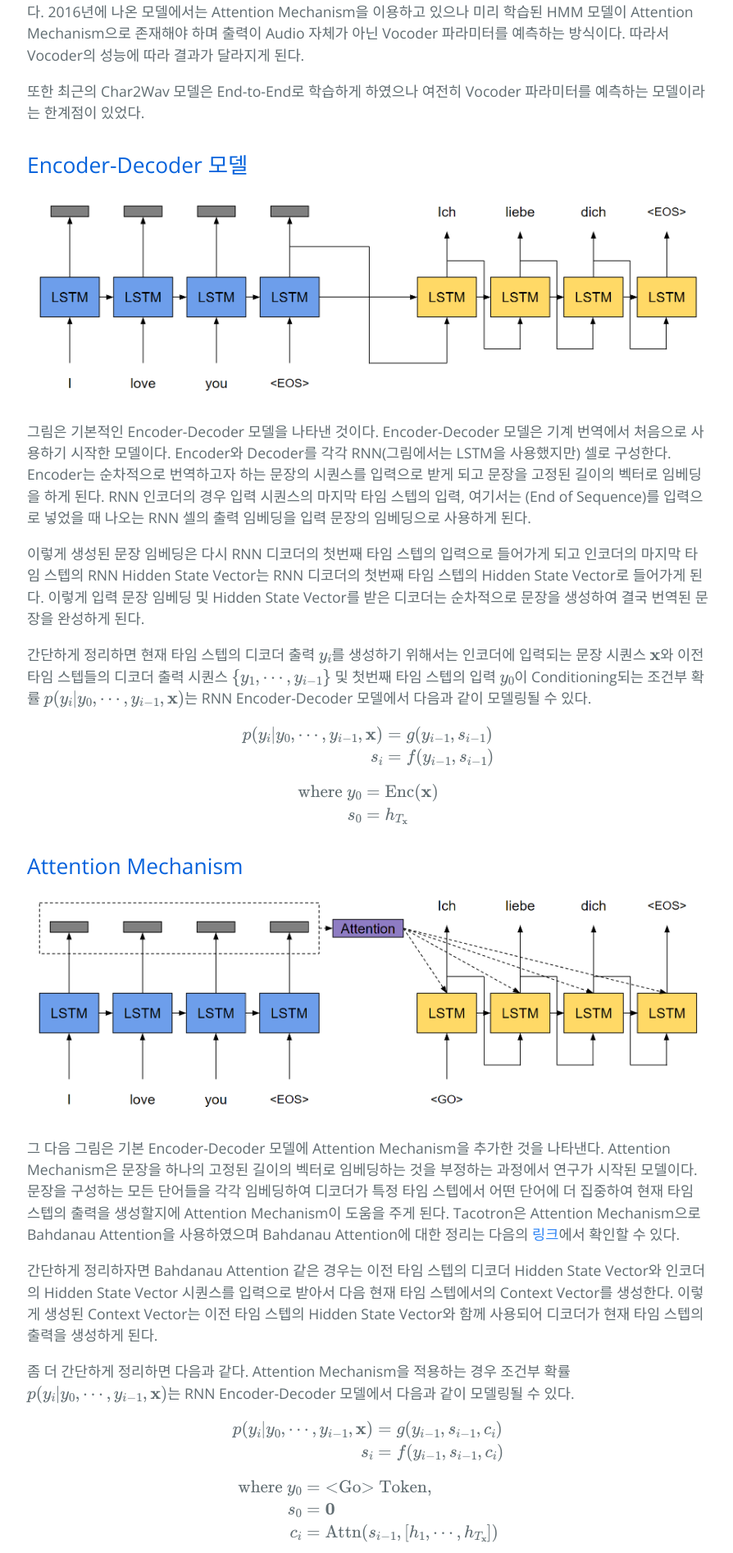
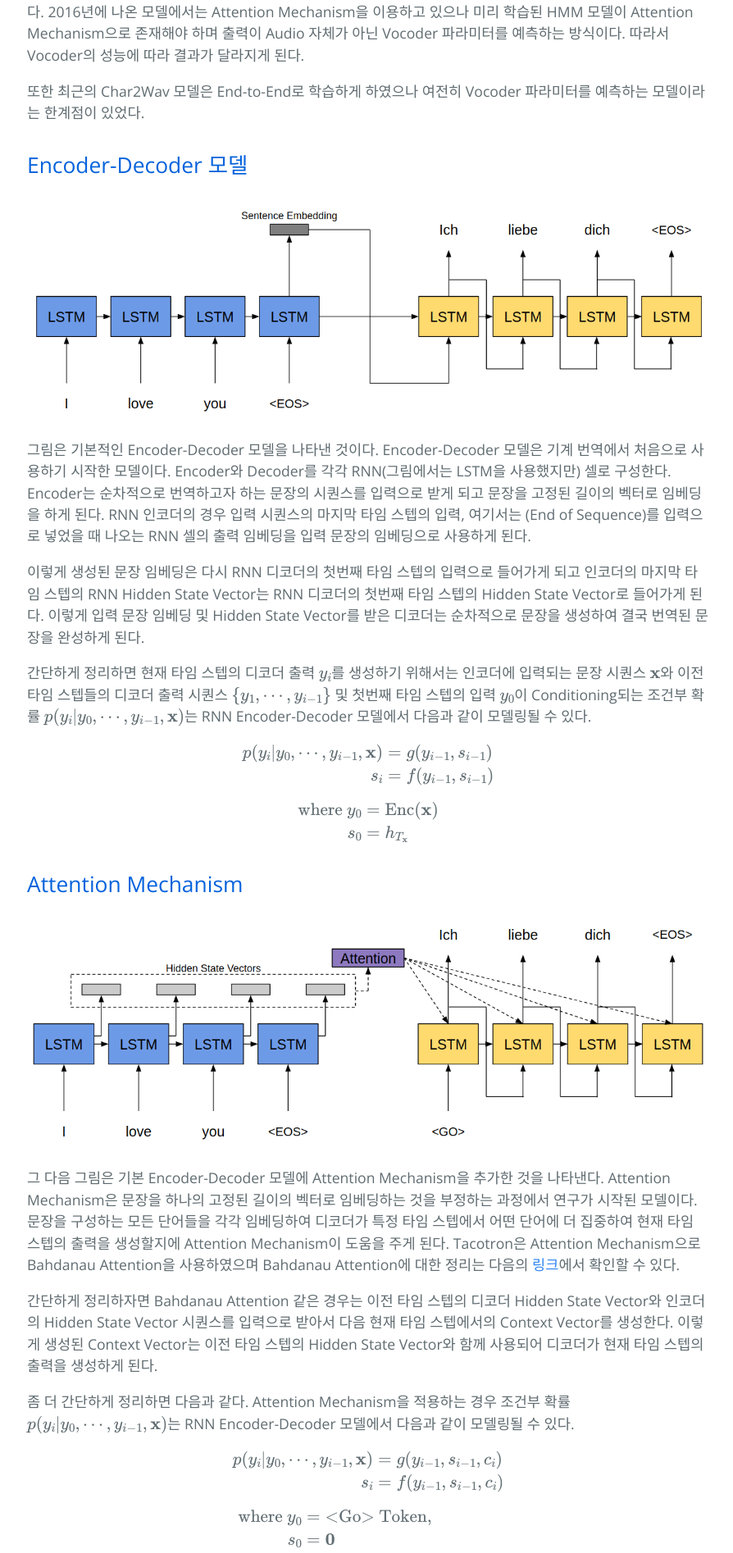
Before and after one commit to hcnoh/hcnoh.github.io, a Jekyll site: the page built from _posts/2018-12-11-tacotron.md, in a window 1280 px wide. Shown: the part 2066-3960 px from the top of the page at 82% size, without its empty margins (191-1085 px from the left). Built offline with Jekyll 4.4.1, drawn with Linux system fonts in a browser that asks for light colours; formulas are drawn with MathJax 3; comment, search, counter and statistics services are not loaded.

Commit message:
Update 2018-12-11-tacotron.md

```diff
--- a/_posts/2018-12-11-tacotron.md
+++ b/_posts/2018-12-11-tacotron.md
@@ -55,7 +55,7 @@ DeepVoice (2017):
 또한 최근의 Char2Wav 모델은 End-to-End로 학습하게 하였으나 여전히 Vocoder 파라미터를 예측하는 모델이라는 한계점이 있었다.
 
 ## Encoder-Decoder 모델
-![](/assets/img/2018-12-11-tacotron/02.PNG)
+![](/assets/img/2018-12-11-tacotron/02.png)
 
 그림은 기본적인 Encoder-Decoder 모델을 나타낸 것이다. Encoder-Decoder 모델은 기계 번역에서 처음으로 사용하기 시작한 모델이다. Encoder와 Decoder를 각각 RNN(그림에서는 LSTM을 사용했지만) 셀로 구성한다. Encoder는 순차적으로 번역하고자 하는 문장의 시퀀스를 입력으로 받게 되고 문장을 고정된 길이의 벡터로 임베딩을 하게 된다. RNN 인코더의 경우 입력 시퀀스의 마지막 타임 스텝의 입력, 여기서는 <EOS> (End of Sequence)를 입력으로 넣었을 때 나오는 RNN 셀의 출력 임베딩을 입력 문장의 임베딩으로 사용하게 된다.
 
@@ -78,7 +78,7 @@ s_0 & = h_{T_{\mathbf{x}}}
 $$
 
 ## Attention Mechanism
-![](/assets/img/2018-12-11-tacotron/03.PNG)
+![](/assets/img/2018-12-11-tacotron/03.png)
 
 그 다음 그림은 기본 Encoder-Decoder 모델에 Attention Mechanism을 추가한 것을 나타낸다. Attention Mechanism은 문장을 하나의 고정된 길이의 벡터로 임베딩하는 것을 부정하는 과정에서 연구가 시작된 모델이다. 문장을 구성하는 모든 단어들을 각각 임베딩하여 디코더가 특정 타임 스텝에서 어떤 단어에 더 집중하여 현재 타임 스텝의 출력을 생성할지에 Attention Mechanism이 도움을 주게 된다. Tacotron은 Attention Mechanism으로 Bahdanau Attention을 사용하였으며 Bahdanau Attention에 대한 정리는 다음의 [링크](https://hcnoh.github.io/2018-12-11-bahdanau-attention)에서 확인할 수 있다.
 
@@ -103,7 +103,7 @@ $$
 
 참고로 아래 그림처럼 Attention Mechanism의 Memory로 인코더 Hidden State Vector 시퀀스가 아닌 인코더 출력 Vector 시퀀스를 사용할 수도 있다. Tacotron이 바로 그러한 사용의 예라고 할 수 있다.
 
-![](/assets/img/2018-12-11-tacotron/04.PNG)
+![](/assets/img/2018-12-11-tacotron/04.png)
 
 ## Tacotron 모델 구조
 ![](/assets/img/2018-12-11-tacotron/05.png)
```
